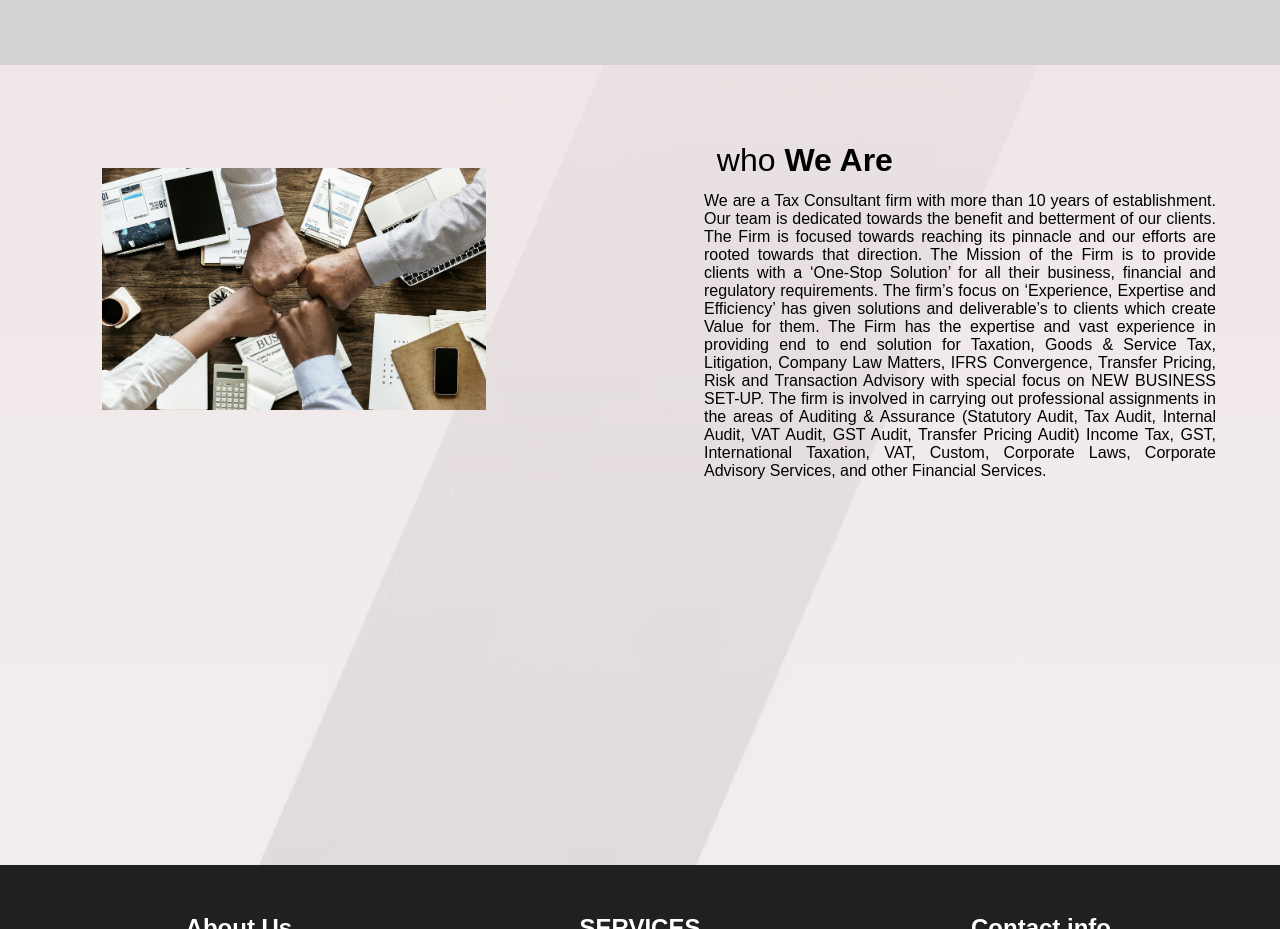
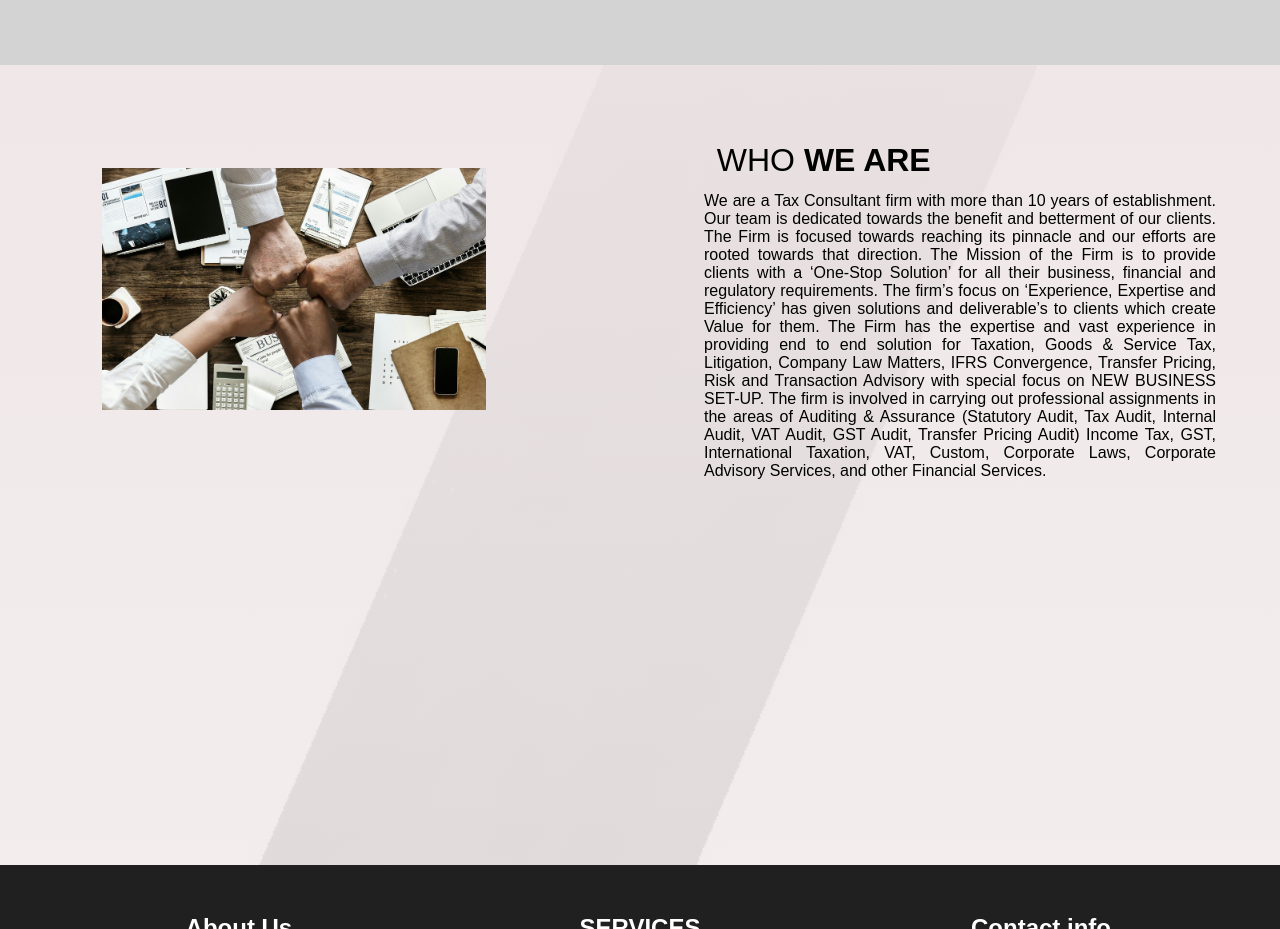
Before and after one commit to varextaxconsultant/varex.tax, a plain HTML site: page index.html in a window 1280 px wide. Shown: the part 3400-4329 px from the top of the page. Drawn offline with Linux system fonts and the light colour scheme; a web font is replaced by a local one.

Commit message:
Update index.html

```diff
--- a/index.html
+++ b/index.html
@@ -119,7 +119,7 @@
     </div>
     <div class="about">
         <div class="left"><img src="img/teamwork.jpg" alt=""></div>
-        <div class="right"><p class="abouthead">who <span class="aboutheadbold">We Are</span></p>
+        <div class="right"><p class="abouthead">WHO <span class="aboutheadbold">WE ARE</span></p>
         <p class="center"> We are a Tax Consultant firm with more than 10 years of establishment. Our team is dedicated towards the benefit and betterment of our clients. The Firm is focused towards reaching its pinnacle and our efforts are rooted towards that direction. The Mission of the Firm is to provide clients with a ‘One-Stop Solution’ for all their business, financial and regulatory requirements. The firm’s focus on ‘Experience, Expertise and Efficiency’ has given solutions and deliverable’s to clients which create Value for them. The Firm has the expertise and vast experience in providing end to end solution for Taxation, Goods & Service Tax, Litigation, Company Law Matters, IFRS Convergence, Transfer Pricing, Risk and Transaction Advisory with special focus on NEW BUSINESS SET-UP. The firm is involved in carrying out professional assignments in the areas of Auditing & Assurance (Statutory Audit, Tax Audit, Internal Audit, VAT Audit, GST Audit, Transfer Pricing Audit) Income Tax, GST, International Taxation, VAT, Custom, Corporate Laws, Corporate Advisory Services, and other Financial Services.</p>
         </div>
     </div>
```
